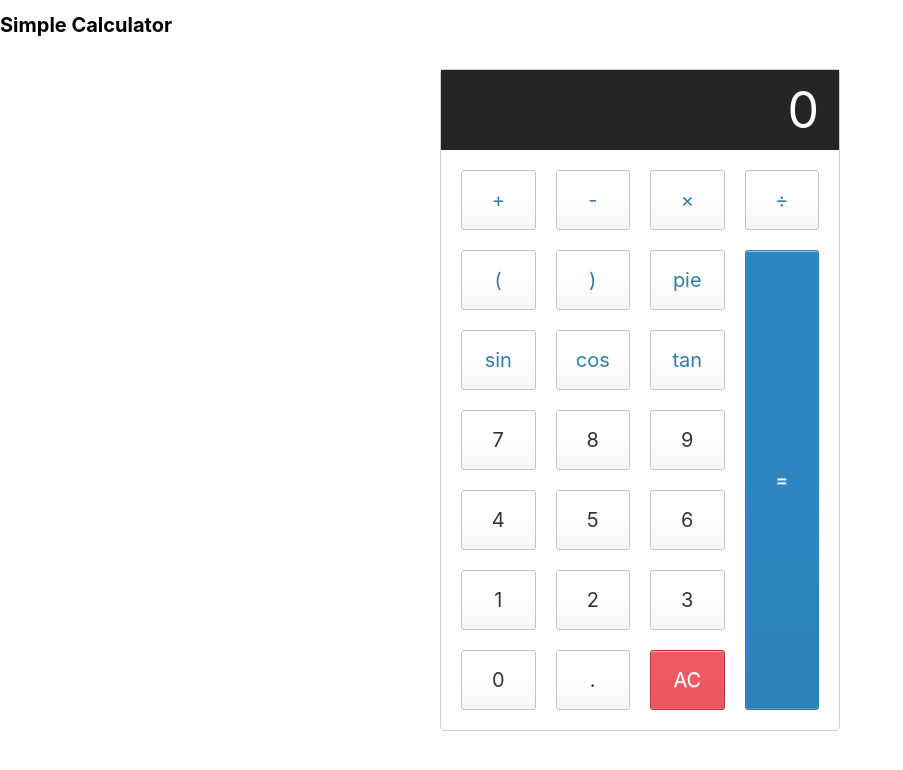
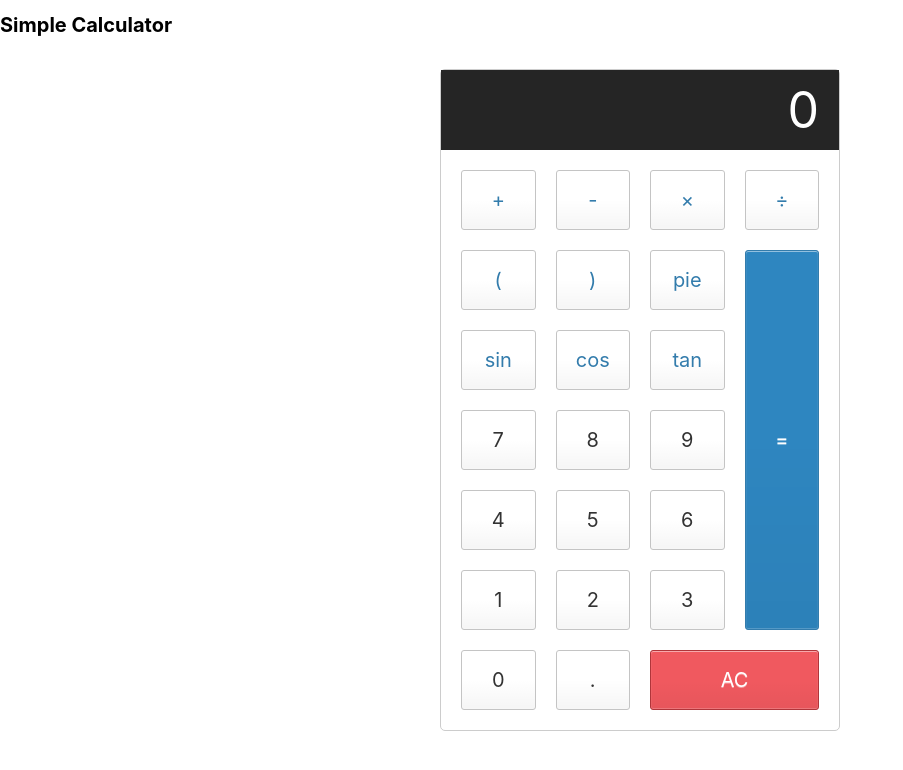
Before and after one commit to aabboud1/calculator_app, a website built with Parcel: page src/index.html in a window 1280 px wide. Shown: the whole page, without its empty margins (0-903 px from the left). Built offline with nearby package versions, Linux system fonts and the light colour scheme.

Commit message:
more style refactoring

```diff
--- a/src/style.css
+++ b/src/style.css
@@ -175,10 +175,12 @@ button:hover {
   background-color: #f0595f;
   border-color: #b0353a;
   color: #fff;
+  grid-area: 7 / 3 / 7 / 5;
 }
 
 .all-clear:hover {
   background-color: #f17377;
+
 }
 
 .equal-sign {
@@ -186,7 +188,7 @@ button:hover {
   border-color: #337cac;
   color: #fff;
   height: 100%;
-  grid-area: 2 / 4 / 8 / 5;
+  grid-area: 2 / 4 / 7 / 5;
 }
 
 .equal-sign:hover {
```
